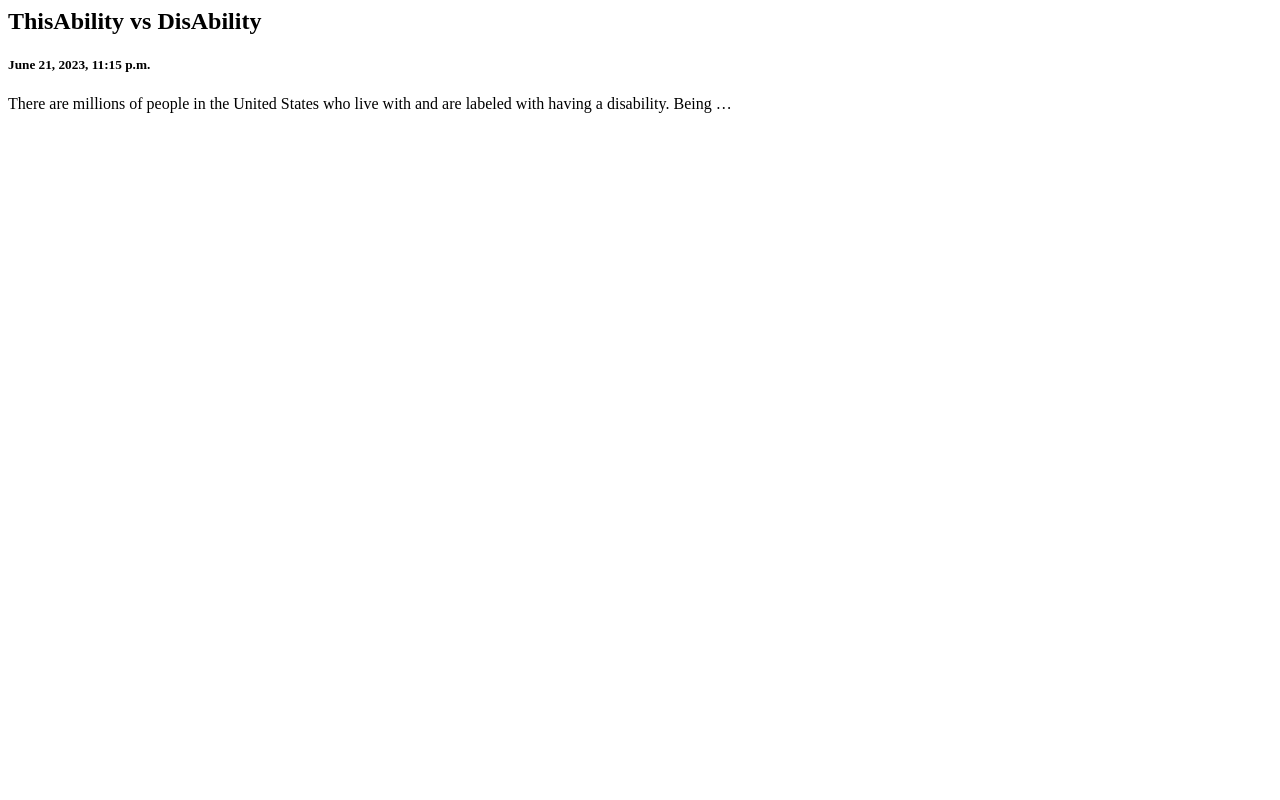
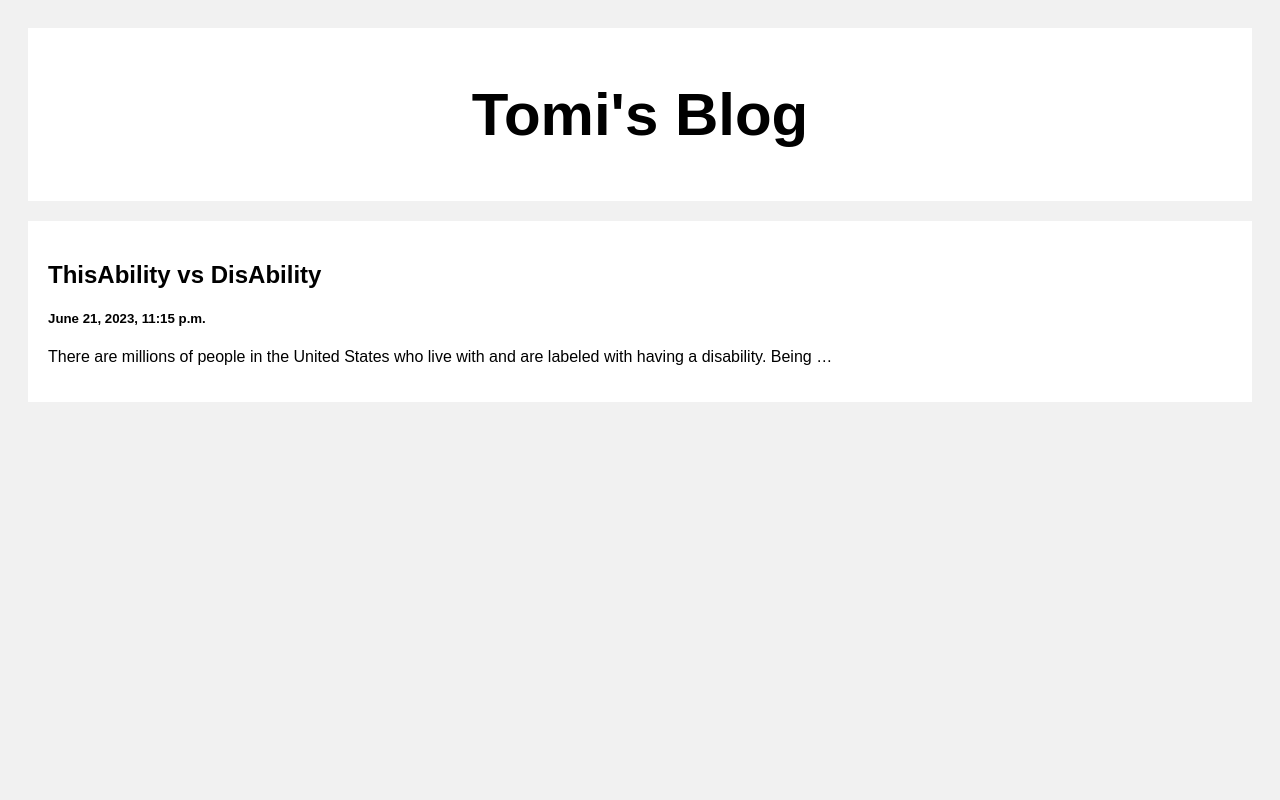
Before and after one commit to winifredf/This_Ability_Blog, a Django app: template templates/posts.html in a window 1280 px wide. Run offline with Django 4.2, Linux system fonts and the light colour scheme; the template is opened without the code that fills it: values that come from a table or form of the project are taken from there, others are empty; data comes from the database, SQL or seed files in the repository.

Commit message:
added additional html to posts.html

```diff
--- a/templates/posts.html
+++ b/templates/posts.html
@@ -1,3 +1,55 @@
+<!DOCTYPE html>
+<html>
+<head>
+<meta name="viewport" content="width=device-width, initial-scale=1">
+<style>
+* {
+  box-sizing: border-box;
+}
+
+body {
+  font-family: Arial;
+  padding: 20px;
+  background: #f1f1f1;
+}
+
+.header {
+  padding: 2px;
+  font-size: 40px;
+  text-align: center;
+  background: white;
+}
+
+.leftcolumn {
+  float: left;
+  width: 100%;
+}
+
+.card {
+   background-color: white;
+   padding: 20px;
+   margin-top: 20px;
+}
+
+.row:after {
+  content: "";
+  display: table;
+  clear: both;
+}
+
+@media screen and (max-width: 800px) {
+  .leftcolumn, .rightcolumn {
+    width: 100%;
+    padding: 0;
+  }
+}
+</style>
+</head>
+<body>
+
+<div class="header">
+  <h2>Tomi's Blog</h2>
+</div>
 <div class="row">
     <div class="leftcolumn">
       <div class="card">
```
